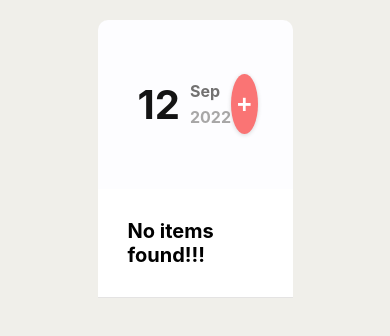
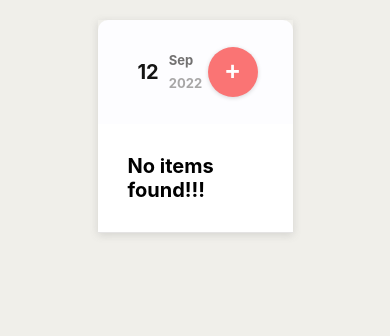
Before and after one commit to Paras248/OIBGRIP-LEVEL2-TASK2-TODOLIST, a React (Create React App) app: page / in a window 390 px wide. Shown: the top 336 px of the page. Built offline with nearby package versions, Linux system fonts and the light colour scheme.

Commit message:
made ui changes for mobile devices

```diff
--- a/src/App.module.css
+++ b/src/App.module.css
@@ -8,6 +8,7 @@
     margin-top: 5%;
     width: 50%;
     margin-bottom: 100px;
+    box-shadow: rgba(99, 99, 99, 0.2) 0px 2px 8px 0px;
 }
 
 .textContainer {
--- a/src/components/items/Item.js
+++ b/src/components/items/Item.js
@@ -1,4 +1,4 @@
-import React, { useContext, useState } from "react";
+import React, { useContext, useEffect, useState } from "react";
 import styles from "./Item.module.css";
 import { itemContext } from "../../store/ItemContextProvider";
 import DeleteIcon from "@mui/icons-material/Delete";
@@ -7,7 +7,6 @@ import DeleteOutlineIcon from "@mui/icons-material/DeleteOutline";
 const Item = ({ title, time, itemIndex }) => {
     const [icon, setIcon] = useState(false);
     const [isChecked, setIsChecked] = useState(false);
-
     const { setItems, items } = useContext(itemContext);
 
     const onDeleteHandler = () => {
@@ -21,6 +20,8 @@ const Item = ({ title, time, itemIndex }) => {
     };
 
     let titleStyle = !isChecked ? `${styles.title}` : `${styles.checkedTitle}`;
+
+    useEffect(() => {}, [isChecked]);
 
     return (
         <div className={styles.container}>
--- a/src/components/newItem/NewItem.module.css
+++ b/src/components/newItem/NewItem.module.css
@@ -28,3 +28,14 @@
 .button:hover {
     background-color: #fa5454;
 }
+
+@media screen and (max-width: 548px) {
+    .button {
+        height: 50px;
+        width: 50px;
+    }
+    /*
+    .container {
+        padding: 10px 25px;
+    } */
+}
--- a/src/components/newItem/NewItemDate.module.css
+++ b/src/components/newItem/NewItemDate.module.css
@@ -25,3 +25,21 @@
     justify-content: space-around;
     line-height: 10px;
 }
+
+@media screen and (max-width: 548px) {
+    .date {
+        font-size: 30px;
+    }
+}
+
+@media screen and (max-width: 437px) {
+    .date {
+        font-size: 20px;
+    }
+    .month {
+        font-size: 13px;
+    }
+    .year {
+        font-size: 13px;
+    }
+}
```
